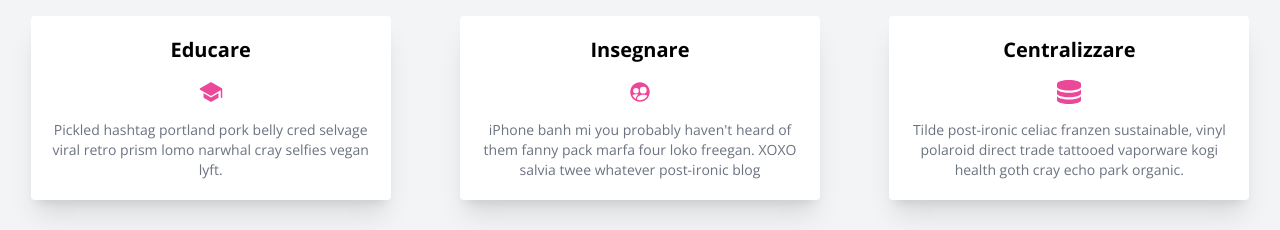
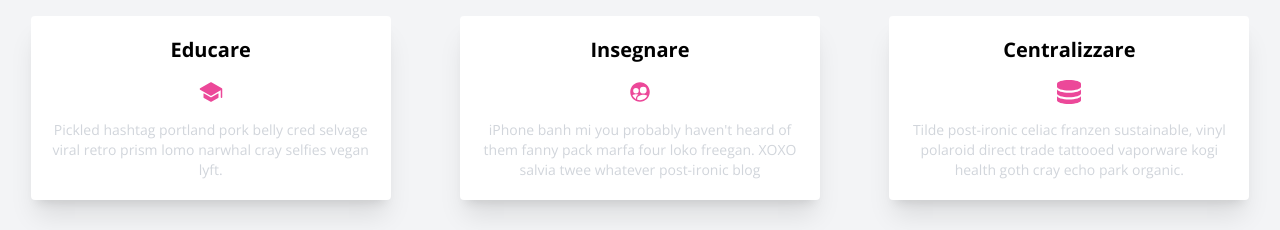
Before and after one commit to Simone823/wiki-drinks-react, a React (Create React App) app: page /about in a window 1280 px wide. Shown: the part 880-1110 px from the top of the page. Built offline with nearby package versions, Linux system fonts and the light colour scheme.

Commit message:
card text color

```diff
--- a/src/assets/css/pages/about.css
+++ b/src/assets/css/pages/about.css
@@ -8,7 +8,7 @@
 }
 
 #about .about .cards-wrapper .card .card-text {
-    color: var(--gray-500);
+    color: var(--gray-300);
 }
 
 #about .about .cards-wrapper .card:hover {
```
